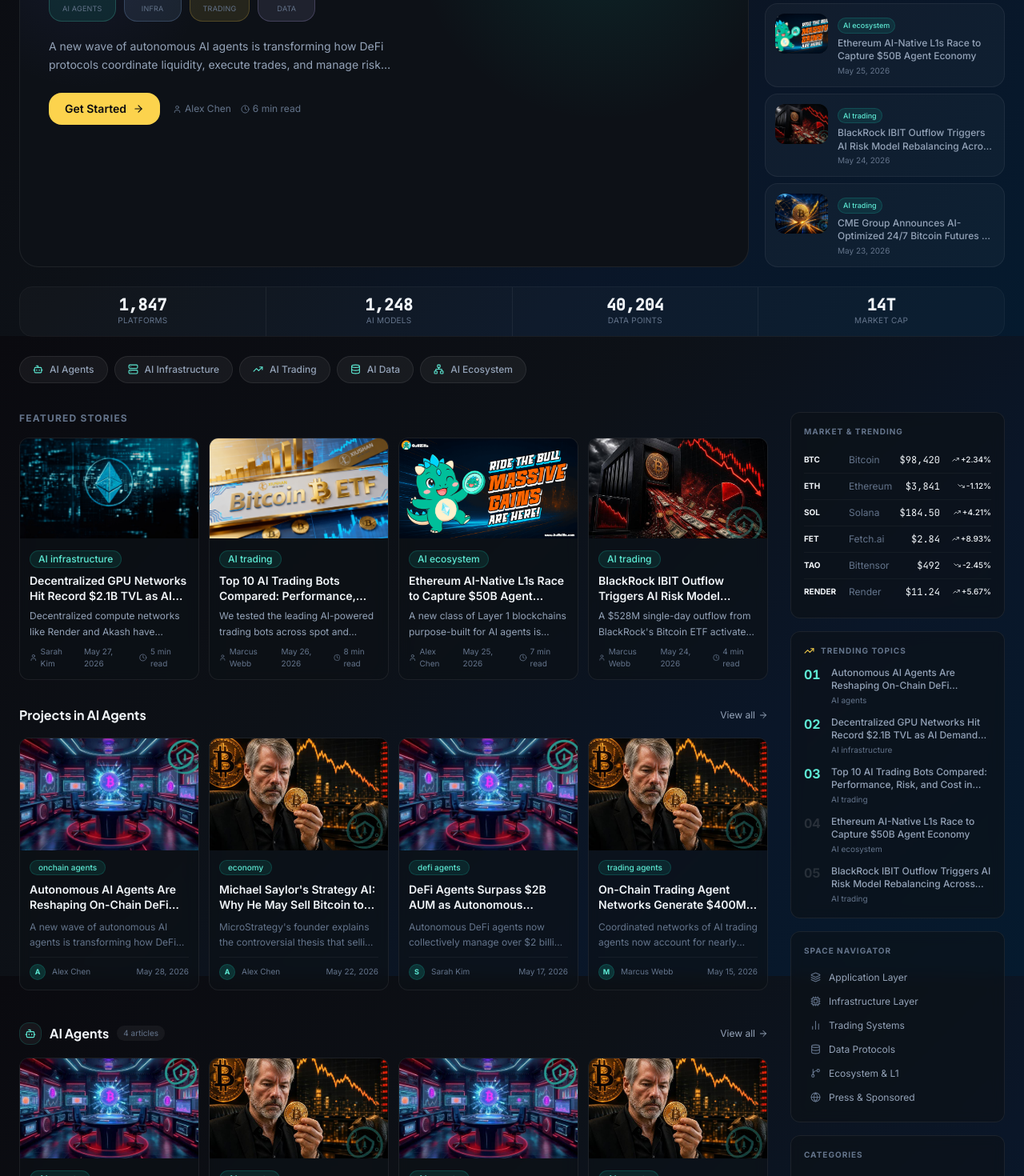
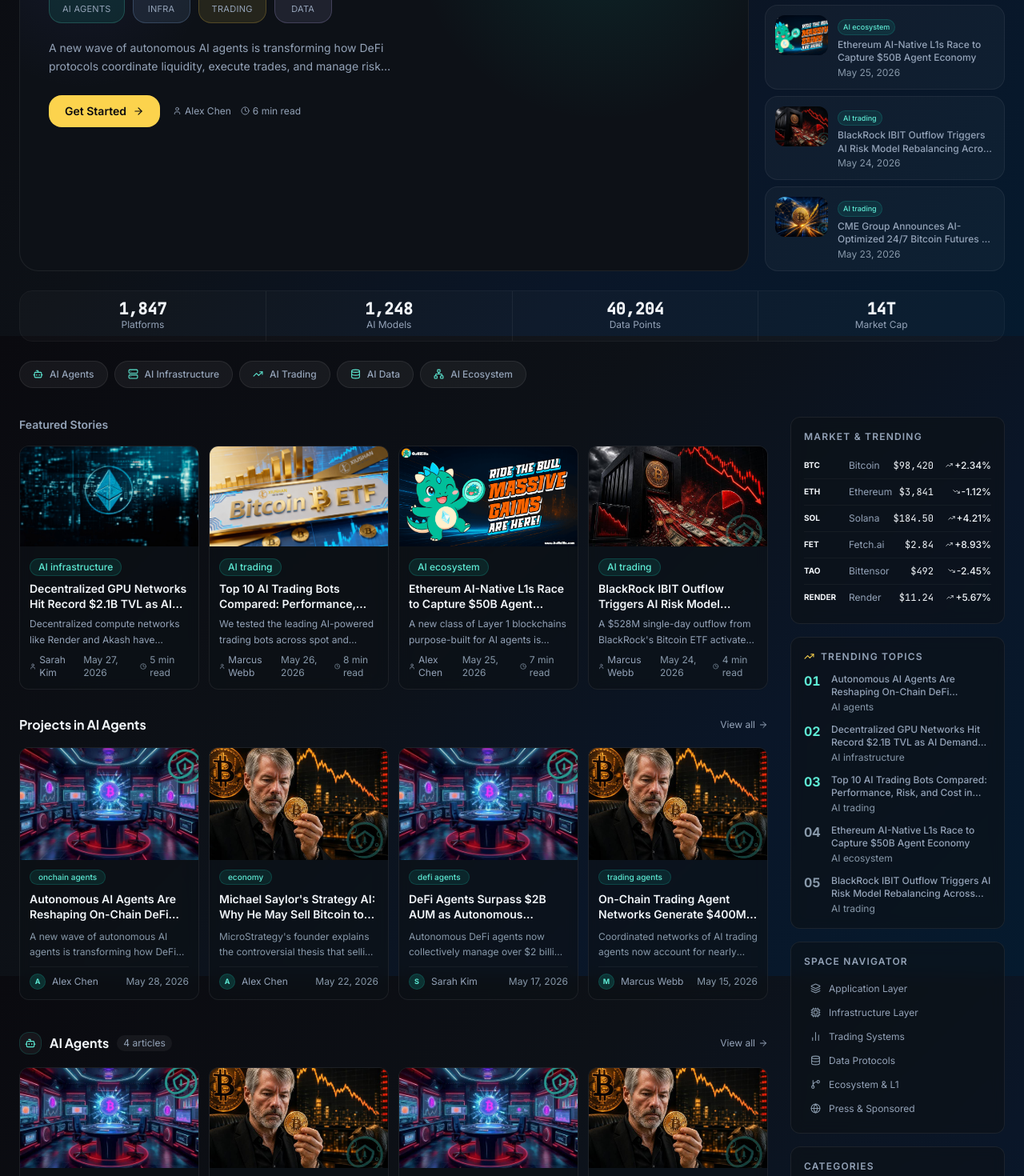
Before and after one commit to lequyn24-sudo/Aicryptocore, a Next.js app: page / in a window 1280 px wide. Shown: the part 380-1850 px from the top of the page at 80% size. Built offline with nearby package versions, Linux system fonts and the light colour scheme; no server answers.

Commit message:
fix: WCAG AA compliance - bump text-muted #64748b(3.1:1) to #8899aa(5.9:1), all meta text 12px min, sidebar labels 12px, trending nums use text-muted

```diff
--- a/src/app/globals.css
+++ b/src/app/globals.css
@@ -102,10 +102,10 @@
   --gradient-orb-amber:  radial-gradient(circle, rgba(245,158,11,0.07)  0%, transparent 70%);
 
   /* Text */
-  --color-text-primary:   #f1f5f9;
-  --color-text-secondary: #94a3b8;
-  --color-text-muted:     #64748b;
-  --color-text-teal:      #5eead4;
+  --color-text-primary:   #f1f5f9;   /* 15.3:1 on #0d1117 — AAA */
+  --color-text-secondary: #94a3b8;   /*  6.8:1 on #0d1117 — AA  */
+  --color-text-muted:     #8899aa;   /*  5.9:1 on #0d1117 — AA  (was #64748b = 3.1:1 FAIL) */
+  --color-text-teal:      #5eead4;   /*  9.5:1 on #0d1117 — AAA */
   --color-text-inverse:   #0a0a0f;
 
   /* Brand accent */
--- a/src/app/page.tsx
+++ b/src/app/page.tsx
@@ -68,7 +68,7 @@
             >
               {stat.value}
             </div>
-            <div className="text-[10px] text-[var(--color-text-muted)] uppercase tracking-wide">{stat.label}</div>
+            <div className="text-xs text-[var(--color-text-secondary)] mt-0.5">{stat.label}</div>
           </div>
         ))}
       </div>
@@ -86,7 +86,7 @@
           {gridArticles.length > 0 && (
             <section className="mb-8">
               <h2
-                className="text-xs font-bold uppercase tracking-widest text-[var(--color-text-muted)] mb-4"
+                className="text-sm font-semibold text-[var(--color-text-secondary)] mb-4"
               >
                 Featured Stories
               </h2>
--- a/src/components/article/ArticleCard.tsx
+++ b/src/components/article/ArticleCard.tsx
@@ -147,12 +147,12 @@
             {article.title}
           </h3>
           <p className="text-xs text-[var(--color-text-secondary)] line-clamp-2 leading-relaxed mb-2">{article.description}</p>
-          <div className="flex items-center gap-2 text-[10px] text-[var(--color-text-muted)]">
+          <div className="flex items-center gap-2 text-xs text-[var(--color-text-secondary)]">
             <span className="flex items-center gap-1">
               <User size={10} /> {article.author.name}
             </span>
-            <span>{formatDate(article.publishedAt)}</span>
-            <span className="flex items-center gap-1 ml-auto">
+            <span className="text-[var(--color-text-muted)]">{formatDate(article.publishedAt)}</span>
+            <span className="flex items-center gap-1 ml-auto text-[var(--color-text-muted)]">
               <Clock size={10} /> {formatReadingTime(article.readingTime)}
             </span>
           </div>
--- a/src/components/layout/CategorySection.tsx
+++ b/src/components/layout/CategorySection.tsx
@@ -32,7 +32,7 @@
           >
             {category.label}
           </h2>
-          <span className="text-[10px] text-[var(--color-text-muted)] px-2 py-0.5 rounded-full bg-white/[0.05]">
+          <span className="text-xs text-[var(--color-text-secondary)] px-2 py-0.5 rounded-full bg-white/[0.05]">
             {articles.length} articles
           </span>
         </div>
--- a/src/components/layout/HeroSection.tsx
+++ b/src/components/layout/HeroSection.tsx
@@ -69,7 +69,7 @@
                 >
                   {s.count}
                 </div>
-                <div className="text-[9px] uppercase tracking-wide text-[var(--color-text-muted)] leading-tight">
+                <div className="text-[11px] uppercase tracking-wide text-[var(--color-text-secondary)] leading-tight">
                   {s.label}
                 </div>
               </div>
@@ -90,7 +90,7 @@
             >
               Get Started <ArrowRight size={14} />
             </Link>
-            <div className="flex items-center gap-3 text-xs text-[var(--color-text-muted)]">
+            <div className="flex items-center gap-3 text-xs text-[var(--color-text-secondary)]">
               <span className="flex items-center gap-1"><User size={11} /> {featured.author.name}</span>
               <span className="flex items-center gap-1"><Clock size={11} /> {formatReadingTime(featured.readingTime)}</span>
             </div>
@@ -137,7 +137,7 @@
                 <h3 className="text-xs font-medium text-[var(--color-text-secondary)] group-hover:text-[var(--color-text-primary)] leading-snug line-clamp-2 transition-colors">
                   {article.title}
                 </h3>
-                <p className="text-[10px] text-[var(--color-text-muted)] mt-0.5">
+                <p className="text-xs text-[var(--color-text-muted)] mt-0.5">
                   {formatDate(article.publishedAt)}
                 </p>
               </div>
--- a/src/components/layout/ProjectsSection.tsx
+++ b/src/components/layout/ProjectsSection.tsx
@@ -66,8 +66,8 @@
                 <div className="w-5 h-5 rounded-full bg-[rgba(20,184,166,0.2)] border border-[var(--color-border-teal)] flex items-center justify-center text-[9px] font-bold text-[var(--color-text-teal)] shrink-0">
                   {article.author.name.charAt(0)}
                 </div>
-                <span className="text-[10px] text-[var(--color-text-muted)] truncate">{article.author.name}</span>
-                <span className="text-[10px] text-[var(--color-text-muted)] ml-auto">{formatDate(article.publishedAt)}</span>
+                <span className="text-xs text-[var(--color-text-secondary)] truncate">{article.author.name}</span>
+                <span className="text-xs text-[var(--color-text-muted)] ml-auto">{formatDate(article.publishedAt)}</span>
               </div>
             </div>
           </Link>
--- a/src/components/layout/Sidebar.tsx
+++ b/src/components/layout/Sidebar.tsx
@@ -32,7 +32,7 @@
 
       {/* ── Market & Trending ── */}
       <div className="card-cosmic p-4">
-        <p className="text-[10px] font-bold uppercase tracking-widest text-[var(--color-text-muted)] mb-3">
+        <p className="text-xs font-semibold uppercase tracking-widest text-[var(--color-text-secondary)] mb-3">
           Market &amp; Trending
         </p>
         <ul className="divide-y divide-white/[0.04]">
@@ -40,12 +40,12 @@
             <li key={coin.symbol} className="flex items-center justify-between py-2">
               <div className="flex items-center gap-2">
                 <span className="text-[10px] font-bold w-12 text-[var(--color-text-primary)]">{coin.symbol}</span>
-                <span className="text-xs text-[var(--color-text-muted)]">{coin.name}</span>
+                <span className="text-xs text-[var(--color-text-secondary)]">{coin.name}</span>
               </div>
               <div className="flex items-center gap-2 text-right">
                 <span className="text-xs font-mono text-[var(--color-text-primary)]">{coin.price}</span>
                 <span
-                  className="flex items-center gap-0.5 text-[10px] font-medium w-14 justify-end"
+                  className="flex items-center gap-0.5 text-xs font-medium w-16 justify-end"
                   style={{ color: coin.up ? 'var(--color-price-up)' : 'var(--color-price-down)' }}
                 >
                   {coin.up ? <TrendingUp size={9} /> : <TrendingDown size={9} />}
@@ -61,7 +61,7 @@
       <div className="card-cosmic p-4">
         <div className="flex items-center gap-2 mb-3">
           <TrendingUp size={13} className="text-[var(--color-accent)]" />
-          <p className="text-[10px] font-bold uppercase tracking-widest text-[var(--color-text-muted)]">Trending Topics</p>
+          <p className="text-xs font-semibold uppercase tracking-widest text-[var(--color-text-secondary)]">Trending Topics</p>
         </div>
         <ol className="space-y-3">
           {trendingArticles.map((article, i) => (
@@ -69,7 +69,7 @@
               <Link href={article.href} className="flex gap-2.5 group">
                 <span
                   className="text-base font-bold tabular-nums shrink-0 leading-tight w-6"
-                  style={{ color: i < 3 ? 'var(--color-text-teal)' : 'var(--color-border-strong)' }}
+                  style={{ color: i < 3 ? 'var(--color-text-teal)' : 'var(--color-text-muted)' }}
                 >
                   {String(i + 1).padStart(2, '0')}
                 </span>
@@ -77,7 +77,7 @@
                   <p className="text-xs font-medium text-[var(--color-text-secondary)] group-hover:text-[var(--color-text-primary)] transition-colors line-clamp-2 leading-snug">
                     {article.title}
                   </p>
-                  <p className="text-[10px] text-[var(--color-text-muted)] mt-0.5">
+                  <p className="text-xs text-[var(--color-text-muted)] mt-0.5">
                     {article.category.replace('ai-', 'AI ').replace(/-/g, ' ')}
                   </p>
                 </div>
@@ -89,7 +89,7 @@
 
       {/* ── Space Navigator ── */}
       <div className="card-cosmic p-4">
-        <p className="text-[10px] font-bold uppercase tracking-widest text-[var(--color-text-muted)] mb-3">Space Navigator</p>
+        <p className="text-xs font-semibold uppercase tracking-widest text-[var(--color-text-secondary)] mb-3">Space Navigator</p>
         <ul className="space-y-0.5">
           {SPACE_NAV.map(({ label, href, icon: Icon }) => (
             <li key={href}>
@@ -108,7 +108,7 @@
 
       {/* ── Categories ── */}
       <div className="card-cosmic p-4">
-        <p className="text-[10px] font-bold uppercase tracking-widest text-[var(--color-text-muted)] mb-3">Categories</p>
+        <p className="text-xs font-semibold uppercase tracking-widest text-[var(--color-text-secondary)] mb-3">Categories</p>
         <ul className="divide-y divide-white/[0.04]">
           {NAV_CATEGORIES.map((cat) => (
             <li key={cat.slug}>
@@ -117,7 +117,7 @@
                 className="flex items-center justify-between py-2 text-xs text-[var(--color-text-secondary)] hover:text-[var(--color-text-teal)] transition-colors group"
               >
                 <span>{cat.label}</span>
-                <span className="text-[10px] text-[var(--color-text-muted)]">{cat.subcategories.length} topics</span>
+                <span className="text-xs text-[var(--color-text-muted)]">{cat.subcategories.length} topics</span>
               </Link>
             </li>
           ))}
```
